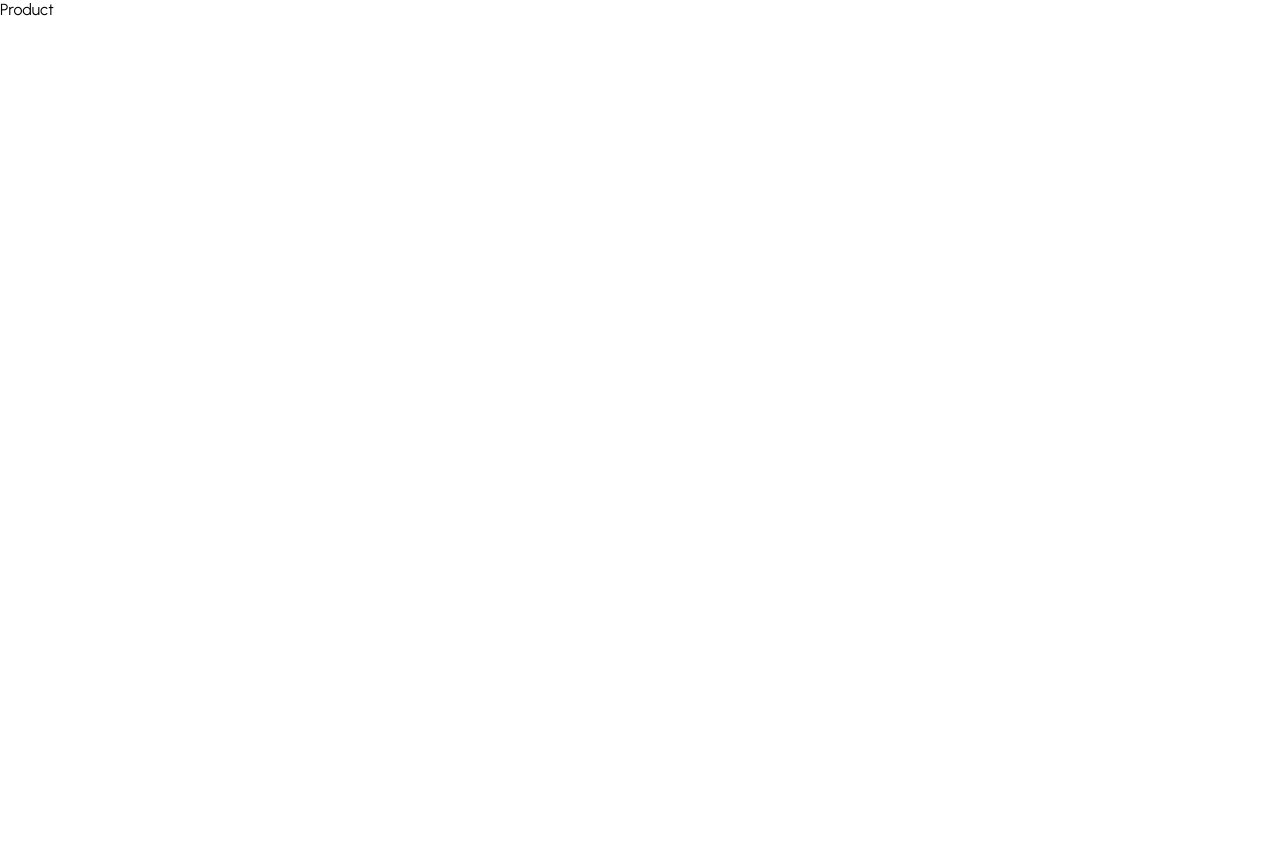
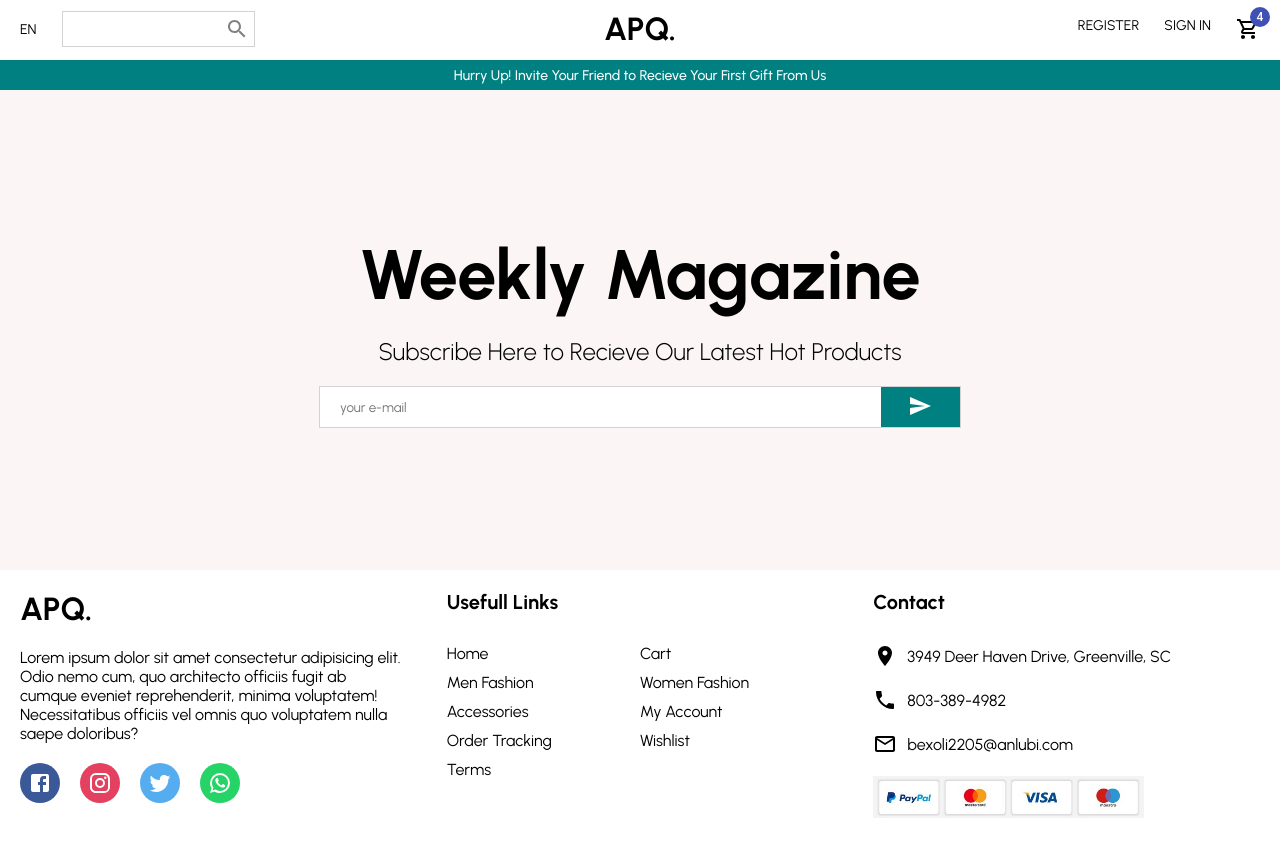
Before and after one commit to AliPooladmast/e-commerce, a React (Create React App) app: page / in a window 1280 px wide. Before the commit the page ends 800 px from the top, so only its background shows below. Built offline with nearby package versions, Linux system fonts and the light colour scheme.

Commit message:
feat(product): add common components for the itial framwork building of module

```diff
--- a/src/pages/Product/Product.jsx
+++ b/src/pages/Product/Product.jsx
@@ -1,8 +1,19 @@
 import React from "react";
 import style from "./Product.module.scss";
+import NavBar from "../../components/NavBar/NavBar";
+import Announcement from "../../components/Announcement/Announcement";
+import Newsletter from "../../components/Newsletter/Newsletter";
+import Footer from "../../components/Footer/Footer";
 
 const Product = () => {
-  return <div className={style.Container}>Product</div>;
+  return (
+    <div className={style.Container}>
+      <NavBar />
+      <Announcement />
+      <Newsletter />
+      <Footer />
+    </div>
+  );
 };
 
 export default Product;
```
